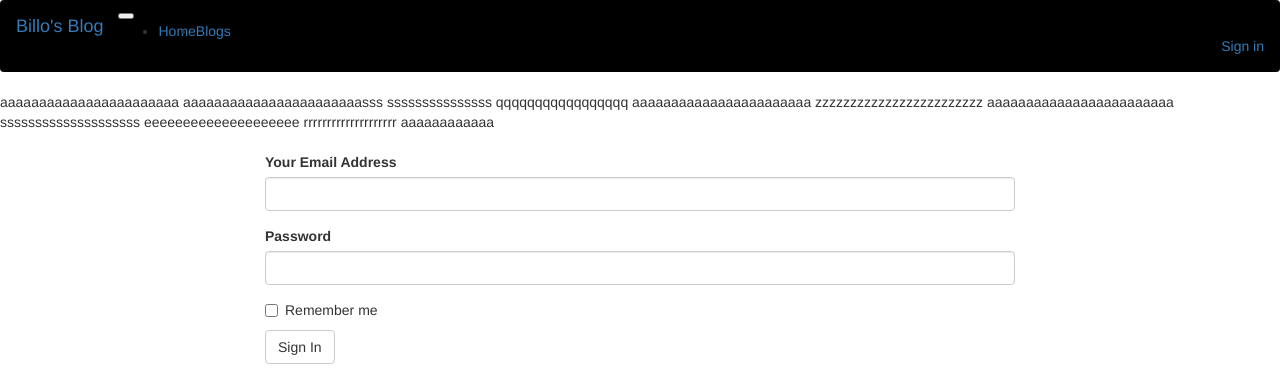
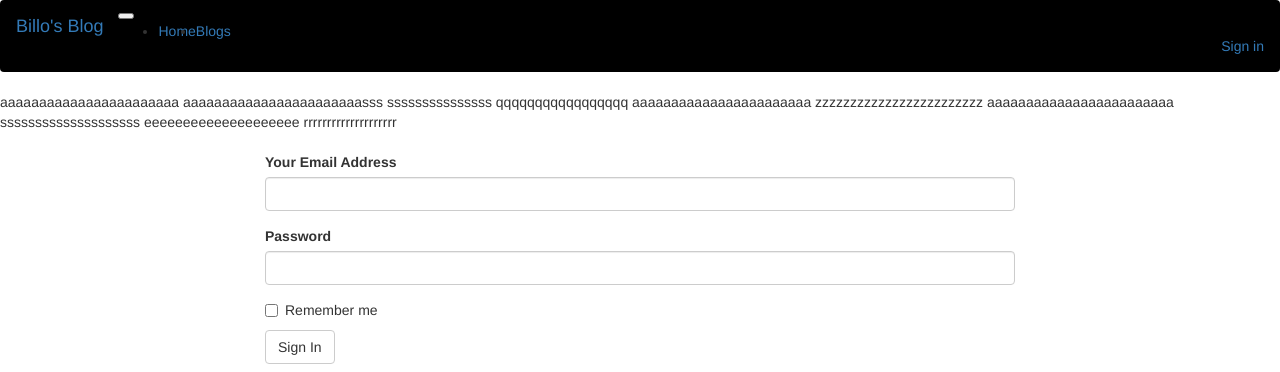
Before and after one commit to billodiallo/Blog, a Flask app: page /authenticate/login in a window 1280 px wide. Shown: the top 372 px of the page. Run offline with Flask 2, Linux system fonts and the light colour scheme; some libraries are stand-ins or nearby versions.

```diff
--- a/app/templates/navbar.html
+++ b/app/templates/navbar.html
@@ -54,4 +54,3 @@ ssssssssssssssssssss
 eeeeeeeeeeeeeeeeeeee
 
 rrrrrrrrrrrrrrrrrrrr
-aaaaaaaaaaaa
```
